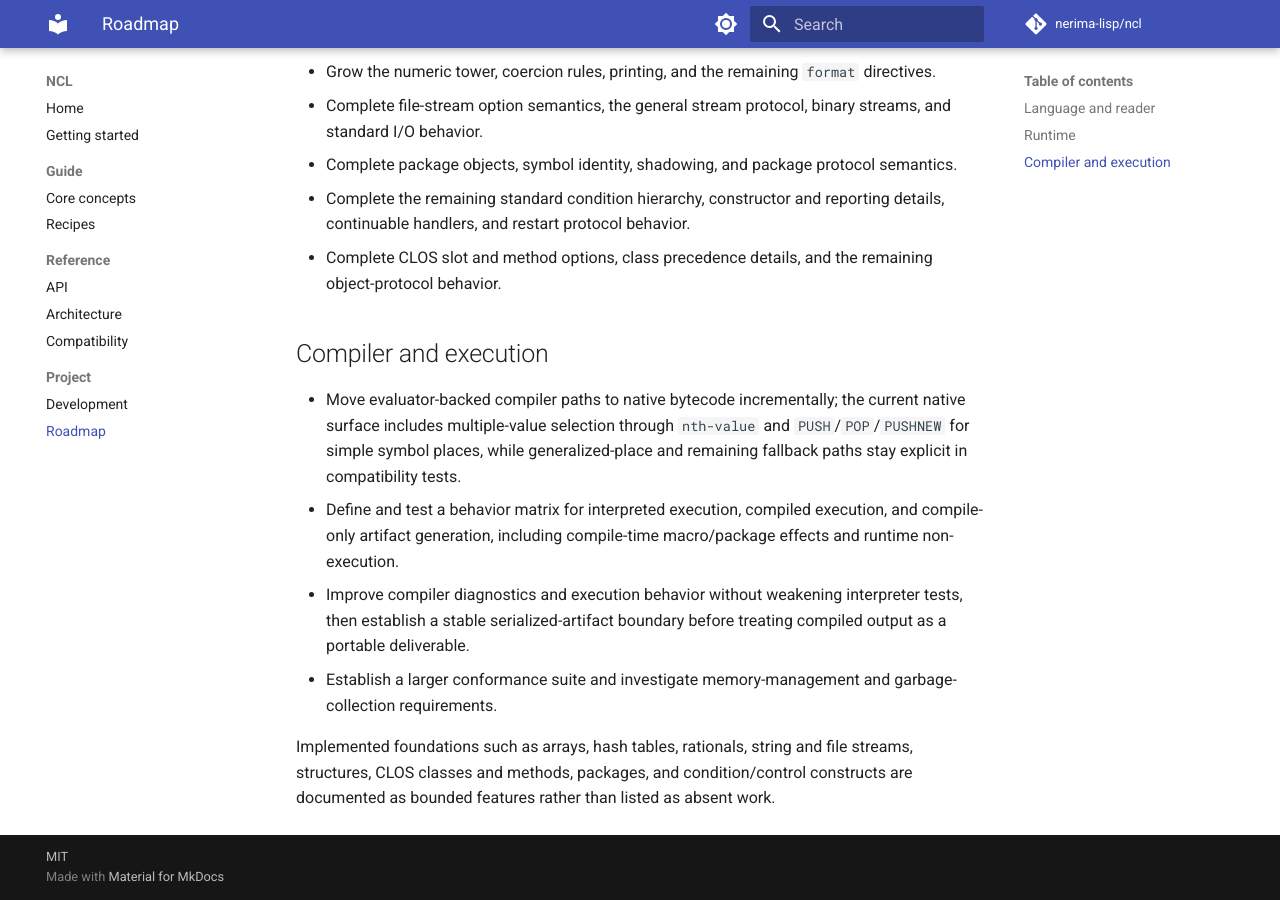
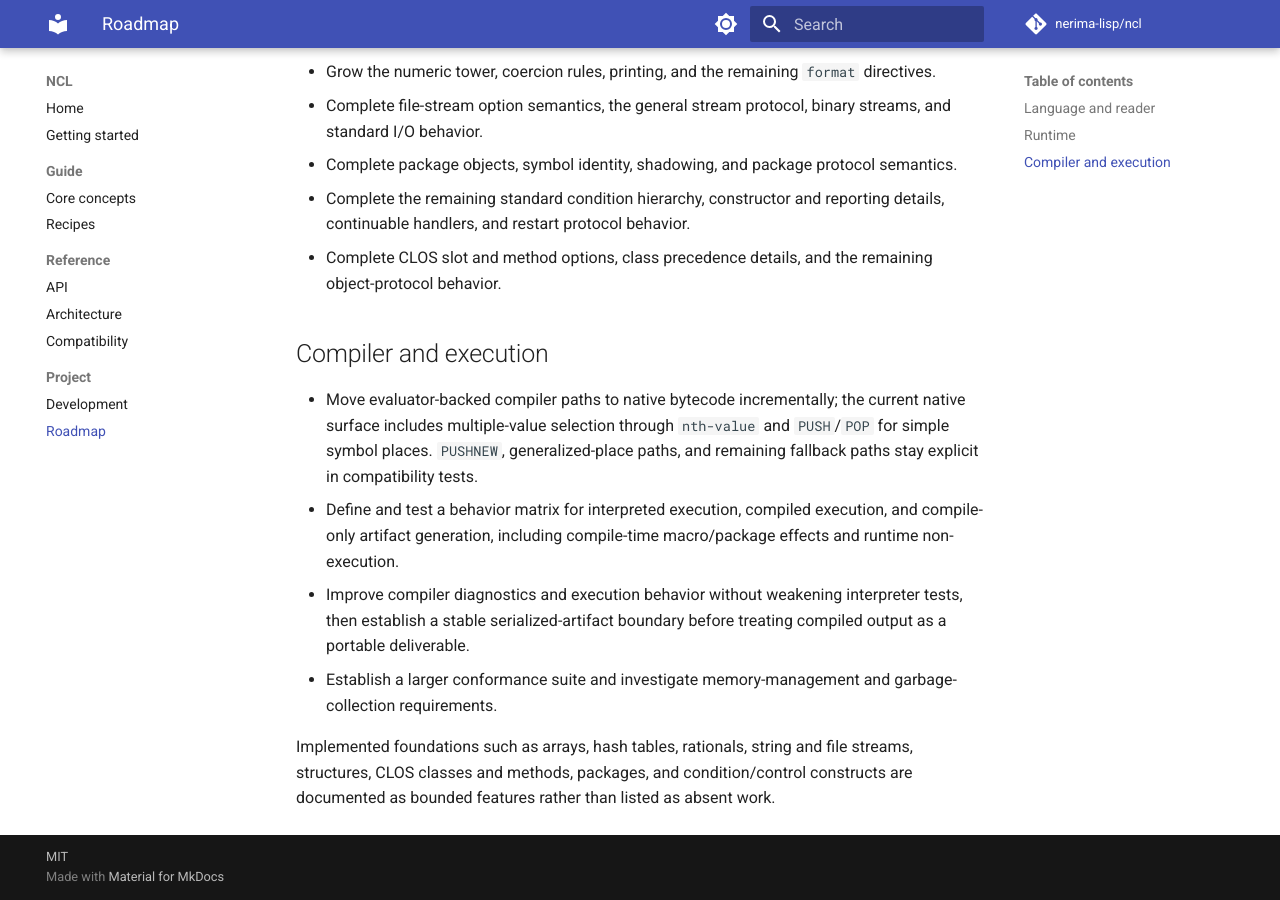
Before and after one commit to nerima-lisp/ncl, an MkDocs documentation site: the page built from docs/src/project/roadmap.md, in a window 1280 px wide and 900 px high, scrolled down 523 px. Built offline with MkDocs 1.6.1 and Material for MkDocs 9.7.7, drawn with Linux system fonts in a browser that asks for light colours; comment, search, counter and statistics services are not loaded.

```diff
--- a/docs/src/project/roadmap.md
+++ b/docs/src/project/roadmap.md
@@ -30,8 +30,8 @@ change as implementation and conformance work reveal the next boundary.
 
 - Move evaluator-backed compiler paths to native bytecode incrementally; the
   current native surface includes multiple-value selection through
-  <code>nth-value</code> and <code>PUSH</code>/<code>POP</code>/<code>PUSHNEW</code>
-  for simple symbol places, while generalized-place and remaining fallback
+  <code>nth-value</code> and <code>PUSH</code>/<code>POP</code> for simple symbol
+  places. <code>PUSHNEW</code>, generalized-place paths, and remaining fallback
   paths stay explicit in compatibility tests.
 - Define and test a behavior matrix for interpreted execution, compiled
   execution, and compile-only artifact generation, including compile-time
```
Also changed, not shown: docs/src/reference/compatibility.md (+2 -2 lines).
